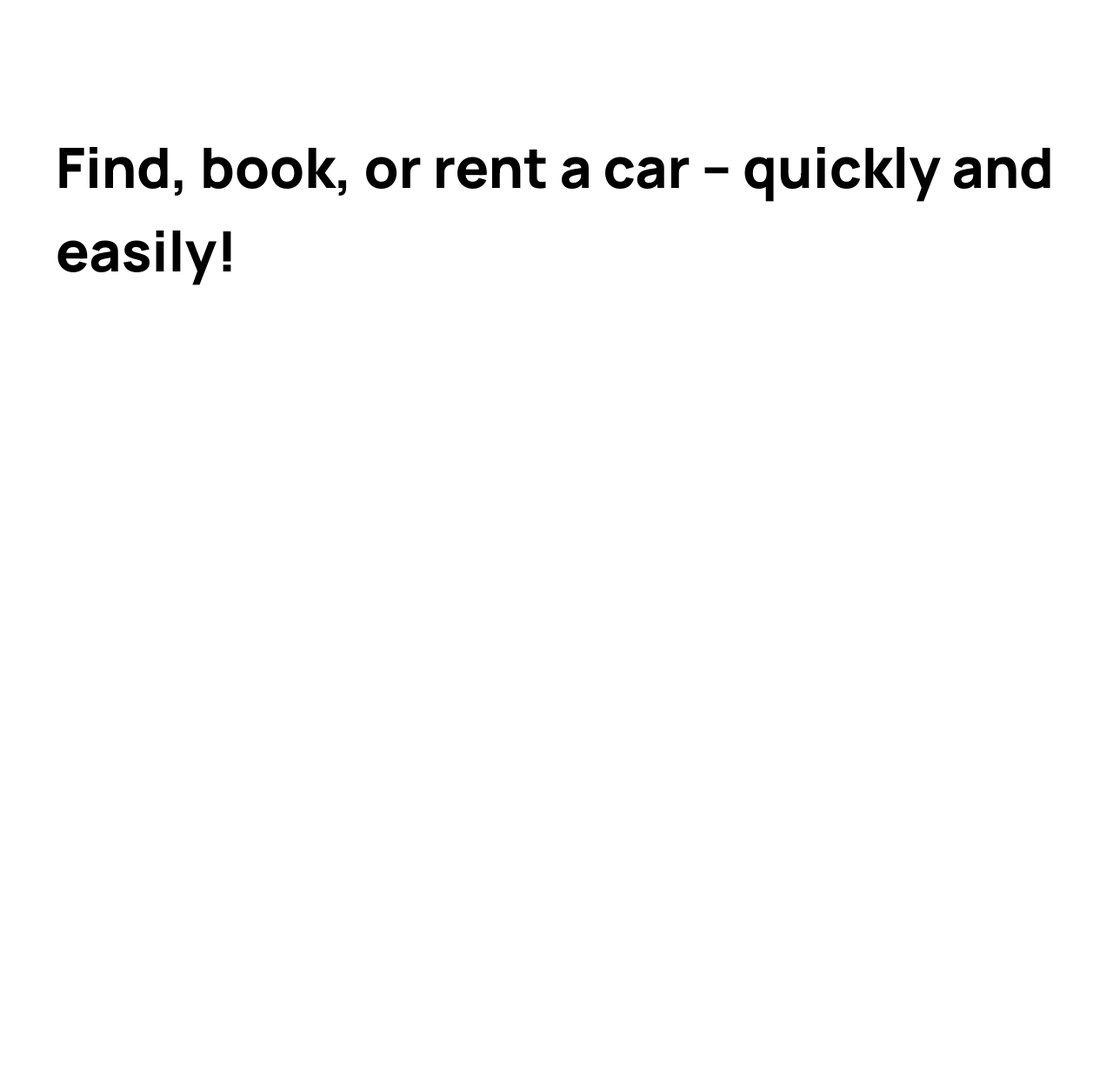
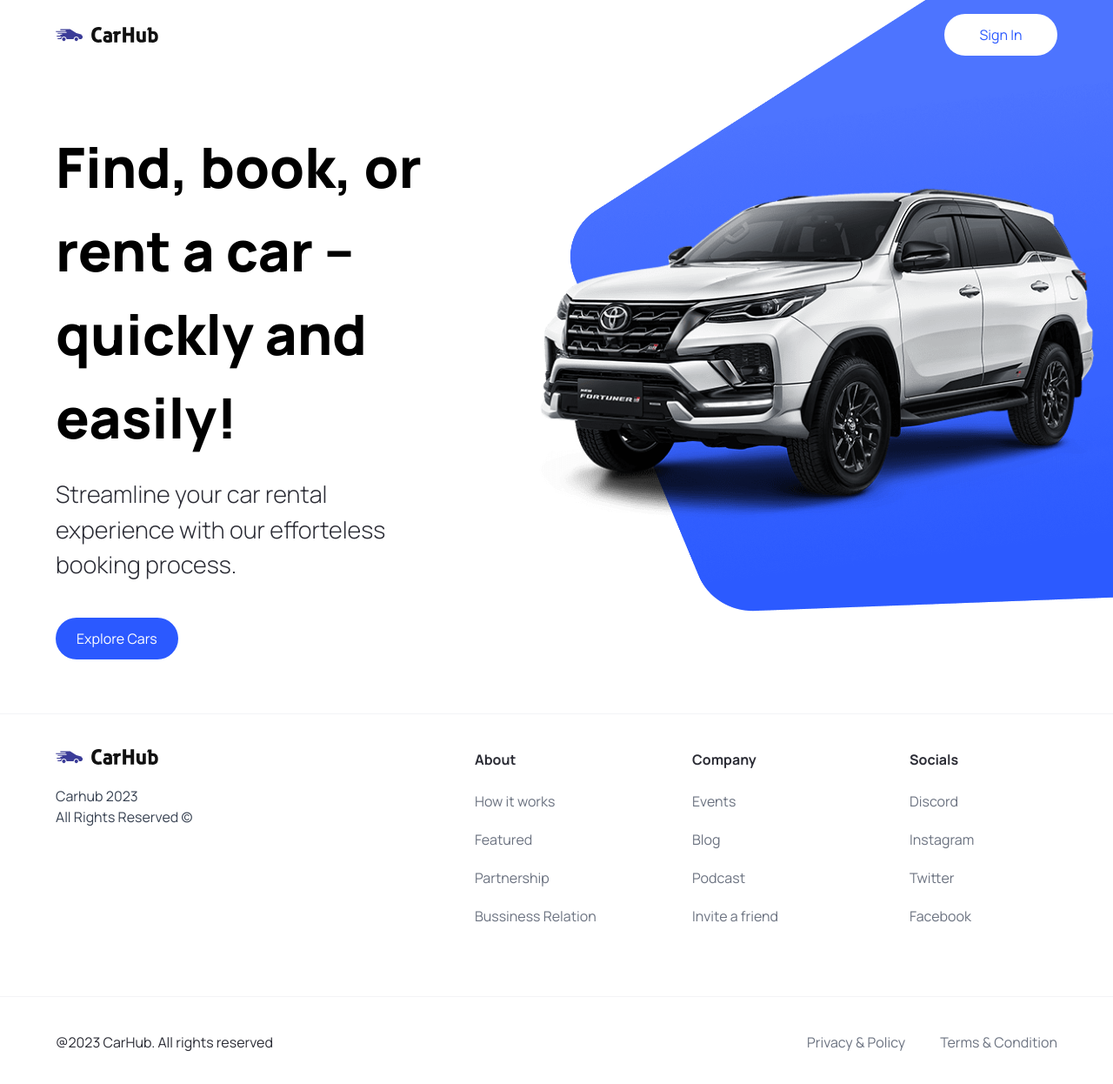
Before and after one commit to MiguelSilvaViana/nextjs-cars, a Next.js app: page / in a window 1280 px wide. Shown: the top 1246 px of the page at 87% size. Before the commit the page ends 800 px from the top, so only its background shows below. Built offline with nearby package versions, Linux system fonts and the light colour scheme.

Commit message:
finish layout

```diff
--- a/app/globals.css
+++ b/app/globals.css
@@ -64,7 +64,7 @@
 }
 /* END: Hero styles */
 
-/* START: Home styles */
+/* START: Home  styles */
 
 .home__text-container {
   @apply flex flex-col items-start justify-start gap-y-2.5 text-black-100;
--- a/app/layout.tsx
+++ b/app/layout.tsx
@@ -1,21 +1,23 @@
-import './globals.css'
-import { Inter } from 'next/font/google'
-
-const inter = Inter({ subsets: ['latin'] })
+import { Footer, Navbar } from '@/components';
+import './globals.css';
 
 export const metadata = {
-  title: 'Create Next App',
-  description: 'Generated by create next app',
-}
+  title: 'Car Hub',
+  description: 'Discover the best cars in the world.',
+};
 
 export default function RootLayout({
   children,
 }: {
-  children: React.ReactNode
+  children: React.ReactNode;
 }) {
   return (
-    <html lang="en">
-      <body className={inter.className}>{children}</body>
+    <html lang='en'>
+      <body className='relative'>
+        <Navbar />
+        {children}
+        <Footer />
+      </body>
     </html>
-  )
+  );
 }
--- /dev/null
+++ b/components/CustomButton.tsx
@@ -0,0 +1,24 @@
+'use client';
+
+import React from 'react';
+import Image from 'next/image';
+import { CustomButtonProps } from '@/types';
+
+const CustomButton = ({
+  title,
+  containerStyles,
+  handleClick,
+  btnType,
+}: CustomButtonProps) => {
+  return (
+    <button
+      disabled={false}
+      type={btnType || 'button'}
+      className={`custom-btn ${containerStyles}`}
+      onClick={handleClick}>
+      <span className={`flex-1`}>{title}</span>
+    </button>
+  );
+};
+
+export default CustomButton;
--- /dev/null
+++ b/components/Footer.tsx
@@ -0,0 +1,56 @@
+import { footerLinks } from '@/constants';
+import Image from 'next/image';
+import Link from 'next/link';
+
+const Footer = () => (
+  <footer className='flex flex-col mt-5 border-t border-gray-100 text-black-100'>
+    <div className='flex flex-wrap justify-between gap-5 px-6 py-10 max-md:flex-col sm:px-16'>
+      <div className='flex flex-col items-start justify-start gap-6'>
+        <Image
+          src='/logo.svg'
+          alt='logo'
+          width={118}
+          height={18}
+          className='object-contain'
+        />
+        <p className='text-base text-gray-700'>
+          Carhub 2023 <br />
+          All Rights Reserved &copy;
+        </p>
+      </div>
+
+      <div className='footer__links'>
+        {footerLinks.map((item) => (
+          <div key={item.title} className='footer__link'>
+            <h3 className='font-bold'>{item.title}</h3>
+            <div className='flex flex-col gap-5'>
+              {item.links.map((link) => (
+                <Link
+                  key={link.title}
+                  href={link.url}
+                  className='text-gray-500'>
+                  {link.title}
+                </Link>
+              ))}
+            </div>
+          </div>
+        ))}
+      </div>
+    </div>
+
+    <div className='flex flex-wrap items-center justify-between px-6 py-10 mt-10 border-t border-gray-100 sm:px-16'>
+      <p>@2023 CarHub. All rights reserved</p>
+
+      <div className='footer__copyrights-link'>
+        <Link href='/' className='text-gray-500'>
+          Privacy & Policy
+        </Link>
+        <Link href='/' className='text-gray-500'>
+          Terms & Condition
+        </Link>
+      </div>
+    </div>
+  </footer>
+);
+
+export default Footer;
--- a/components/Hero.jsx
+++ /dev/null
@@ -1,16 +0,0 @@
-import React from 'react';
-import Image from 'next/image';
-
-const Hero = () => {
-  return (
-    <div className='hero'>
-      <div className='flex-1 pt-36 padding-x'>
-        <h1 className='hero__title'>
-          Find, book, or rent a car -- quickly and easily!
-        </h1>
-      </div>
-    </div>
-  );
-};
-
-export default Hero;
--- /dev/null
+++ b/components/Hero.tsx
@@ -0,0 +1,38 @@
+'use client';
+
+import React from 'react';
+import Image from 'next/image';
+import CustomButton from './CustomButton';
+
+const Hero = () => {
+  const handleScroll = () => {};
+  return (
+    <div className='hero'>
+      <div className='flex-1 pt-36 padding-x'>
+        <h1 className='hero__title'>
+          Find, book, or rent a car -- quickly and easily!
+        </h1>
+
+        <p className='hero__subtitle'>
+          Streamline your car rental experience with our efforteless booking
+          process.
+        </p>
+
+        <CustomButton
+          title='Explore Cars'
+          containerStyles='bg-primary-blue text-white rounded-full mt-10'
+          handleClick={handleScroll}
+        />
+      </div>
+      <div className='hero__image-container'>
+        <div className='hero__image'>
+          <Image src='/hero.png' alt='hero' fill className='object-contain' />
+        </div>
+
+        <div className='hero__image-overlay' />
+      </div>
+    </div>
+  );
+};
+
+export default Hero;
--- /dev/null
+++ b/components/Navbar.tsx
@@ -0,0 +1,30 @@
+import Link from 'next/link';
+import Image from 'next/image';
+
+import CustomButton from './CustomButton';
+
+const Navbar = () => {
+  return (
+    <header className='absolute z-10 w-full'>
+      <nav className='max-w-[1440px] mx-auto flex justify-between items-center sm:px-16 px-6 py-4'>
+        <Link href='/' className='flex items-center justify-center'>
+          <Image
+            src='/logo.svg'
+            alt='Car Hub Logo'
+            width={118}
+            height={18}
+            className='object-contain'
+          />
+        </Link>
+
+        <CustomButton
+          title='Sign In'
+          btnType='button'
+          containerStyles='text-primary-blue rounded-full bg-white min-w-[130px]'
+        />
+      </nav>
+    </header>
+  );
+};
+
+export default Navbar;
--- a/components/index.tsx
+++ b/components/index.tsx
@@ -1,5 +1,6 @@
 import Hero from './Hero';
+import CustomButton from './CustomButton';
+import Footer from './Footer';
+import Navbar from './Navbar';
 
-export {
-  Hero
-};
+export { Hero, CustomButton, Footer, Navbar };
--- /dev/null
+++ b/constants/index.ts
@@ -0,0 +1,101 @@
+export const manufacturers = [
+  'Acura',
+  'Alfa Romeo',
+  'Aston Martin',
+  'Audi',
+  'Bentley',
+  'BMW',
+  'Buick',
+  'Cadillac',
+  'Chevrolet',
+  'Chrysler',
+  'Citroen',
+  'Dodge',
+  'Ferrari',
+  'Fiat',
+  'Ford',
+  'GMC',
+  'Honda',
+  'Hyundai',
+  'Infiniti',
+  'Jaguar',
+  'Jeep',
+  'Kia',
+  'Lamborghini',
+  'Land Rover',
+  'Lexus',
+  'Lincoln',
+  'Maserati',
+  'Mazda',
+  'McLaren',
+  'Mercedes-Benz',
+  'MINI',
+  'Mitsubishi',
+  'Nissan',
+  'Porsche',
+  'Ram',
+  'Rolls-Royce',
+  'Subaru',
+  'Tesla',
+  'Toyota',
+  'Volkswagen',
+  'Volvo',
+];
+
+export const yearsOfProduction = [
+  { title: 'Year', value: '' },
+  { title: '2015', value: '2015' },
+  { title: '2016', value: '2016' },
+  { title: '2017', value: '2017' },
+  { title: '2018', value: '2018' },
+  { title: '2019', value: '2019' },
+  { title: '2020', value: '2020' },
+  { title: '2021', value: '2021' },
+  { title: '2022', value: '2022' },
+  { title: '2023', value: '2023' },
+];
+
+export const fuels = [
+  {
+    title: 'Fuel',
+    value: '',
+  },
+  {
+    title: 'Gas',
+    value: 'Gas',
+  },
+  {
+    title: 'Electricity',
+    value: 'Electricity',
+  },
+];
+
+export const footerLinks = [
+  {
+    title: 'About',
+    links: [
+      { title: 'How it works', url: '/' },
+      { title: 'Featured', url: '/' },
+      { title: 'Partnership', url: '/' },
+      { title: 'Bussiness Relation', url: '/' },
+    ],
+  },
+  {
+    title: 'Company',
+    links: [
+      { title: 'Events', url: '/' },
+      { title: 'Blog', url: '/' },
+      { title: 'Podcast', url: '/' },
+      { title: 'Invite a friend', url: '/' },
+    ],
+  },
+  {
+    title: 'Socials',
+    links: [
+      { title: 'Discord', url: '/' },
+      { title: 'Instagram', url: '/' },
+      { title: 'Twitter', url: '/' },
+      { title: 'Facebook', url: '/' },
+    ],
+  },
+];
--- /dev/null
+++ b/types/index.ts
@@ -0,0 +1,8 @@
+import { MouseEventHandler } from 'react';
+
+export interface CustomButtonProps {
+  title: string;
+  containerStyles?: string;
+  handleClick?: MouseEventHandler<HTMLButtonElement>;
+  btnType?: 'button' | 'submit';
+}
```
